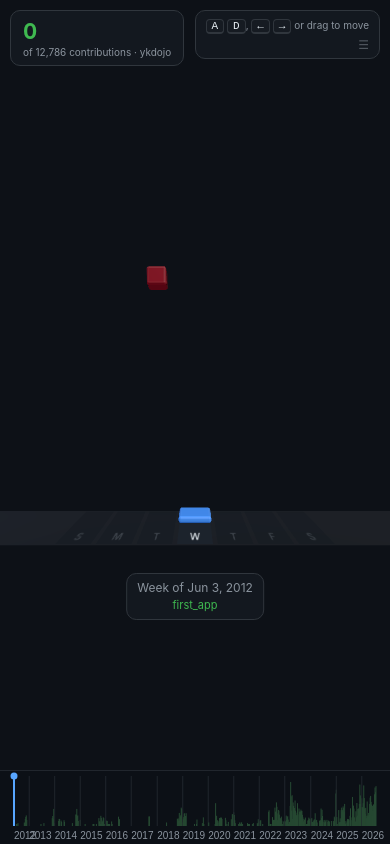
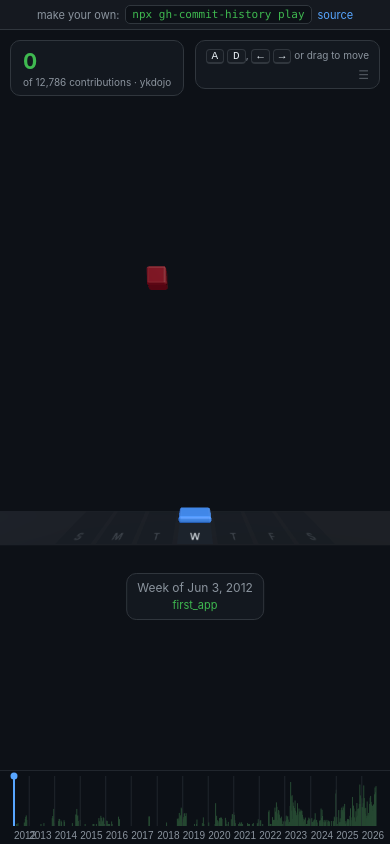
Before and after one commit to ykdojo/gh-commit-history, a website: page docs/index.html in a window 390 px wide. Drawn offline with Linux system fonts and the light colour scheme; animation ran at ten frames a second.

Commit message:
Pages: top bar with the command to make your own
A slim fixed bar above the HUD: `npx gh-commit-history play` plus a link back
to the repo. The score / week label / keys hints shift down by its height.

```diff
--- a/docs/index.html
+++ b/docs/index.html
@@ -3,26 +3,35 @@
 <meta name="viewport" content="width=device-width,initial-scale=1,maximum-scale=1,user-scalable=no">
 <link rel="icon" href="data:,">
 <style>
-  :root { --bg:#0d1117; --panel:#161b22; --border:#30363d; --text:#e6edf3; --dim:#8b949e; --green:#3fb950; --accent:#58a6ff; }
+  :root { --bg:#0d1117; --panel:#161b22; --border:#30363d; --text:#e6edf3; --dim:#8b949e; --green:#3fb950; --accent:#58a6ff;
+    --bar:34px; }
   * { margin:0; padding:0; box-sizing:border-box; }
   html,body { height:100%; overflow:hidden; background:var(--bg); color:var(--text); touch-action:none;
     -webkit-user-select:none; user-select:none;
     font-family:-apple-system,BlinkMacSystemFont,"Segoe UI",Helvetica,Arial,sans-serif; }
   #scene { position:fixed; inset:0; }
   .hud { position:fixed; z-index:10; user-select:none; }
-  #score { top:18px; left:20px; background:rgba(22,27,34,.85); border:1px solid var(--border);
+  #promo { position:fixed; top:0; left:0; right:0; height:var(--bar); z-index:11;
+    display:flex; align-items:center; justify-content:center; gap:8px; padding:0 12px;
+    background:rgba(22,27,34,.92); border-bottom:1px solid var(--border);
+    font-size:12px; color:var(--dim); white-space:nowrap; }
+  #promo a { color:var(--accent); text-decoration:none; }
+  #promo a:hover { text-decoration:underline; }
+  #promo code { font-family:ui-monospace,SFMono-Regular,Menlo,monospace; font-size:12px; color:var(--green);
+    background:var(--bg); border:1px solid var(--border); border-radius:5px; padding:2px 7px; }
+  #score { top:calc(18px + var(--bar)); left:20px; background:rgba(22,27,34,.85); border:1px solid var(--border);
     border-radius:10px; padding:10px 16px; }
   #score .n { font-size:30px; font-weight:700; color:var(--green); transition:transform .1s; display:inline-block;
     font-variant-numeric:tabular-nums; }
   #score .sub { font-size:12px; color:var(--dim); margin-top:2px; }
-  #weeklabel { top:0; left:50%; transform:translateX(-50%); font-size:14px; color:var(--dim);
+  #weeklabel { top:var(--bar); left:50%; transform:translateX(-50%); font-size:14px; color:var(--dim);
     background:rgba(22,27,34,.85); border:1px solid var(--border); border-radius:10px; padding:8px 14px;
     text-align:center; }
   #weeklabel small { display:block; font-size:11px; color:var(--green); margin-top:2px; max-width:70vw;
     line-height:1.5; }
   #weeklabel small.priv, #weeklabel small .more { color:var(--dim); }
   #weeklabel:empty { display:none; }
-  #keys { top:18px; right:20px; font-size:12px; color:var(--dim); text-align:right; line-height:1.7;
+  #keys { top:calc(18px + var(--bar)); right:20px; font-size:12px; color:var(--dim); text-align:right; line-height:1.7;
     background:rgba(22,27,34,.85); border:1px solid var(--border); border-radius:10px; padding:8px 14px; }
   kbd { background:var(--panel); border:1px solid var(--border); border-bottom-width:2px; border-radius:4px;
     padding:0 5px; font-size:11px; color:var(--text); }
@@ -61,11 +70,14 @@
     font-size:14px; z-index:5; }
   #end .replay { cursor:pointer; }
   @media (max-width:600px) {
-    #score { top:10px; left:10px; padding:7px 12px; }
+    :root { --bar:30px; }
+    #promo { font-size:11px; gap:6px; }
+    #promo code { font-size:11px; padding:2px 6px; }
+    #score { top:calc(10px + var(--bar)); left:10px; padding:7px 12px; }
     #score .n { font-size:22px; }
     #score .sub { font-size:10px; }
     #weeklabel { font-size:12px; padding:6px 10px; }
-    #keys { top:10px; right:10px; font-size:10px; padding:6px 10px; }
+    #keys { top:calc(10px + var(--bar)); right:10px; font-size:10px; padding:6px 10px; }
     #keys .menulink { font-size:12px; }
     #menu { right:10px; font-size:10px; }
     #card .big { font-size:42px; }
@@ -76,6 +88,8 @@
   }
 </style>
 </head><body>
+<div id="promo"><span>make your own:</span><code>npx gh-commit-history play</code><a
+  href="https://github.com/ykdojo/gh-commit-history" target="_blank" rel="noopener">source</a></div>
 <div id="boot">loading three.js…</div>
 <canvas id="scene"></canvas>
 <div class="hud" id="score"><span class="n" id="scoreN">0</span><div class="sub" id="scoreSub"></div></div>
```
